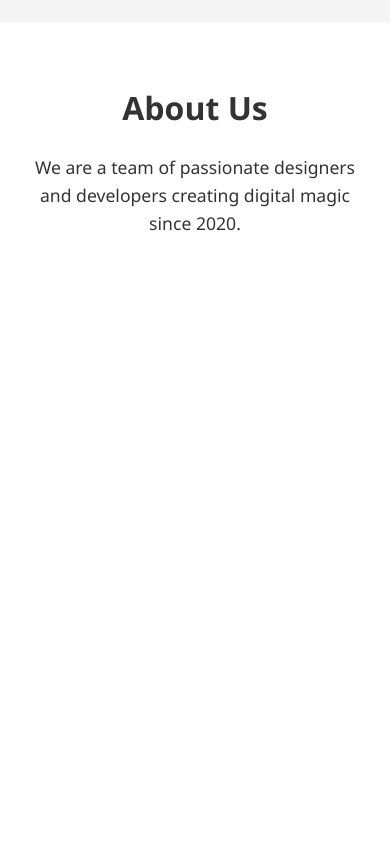
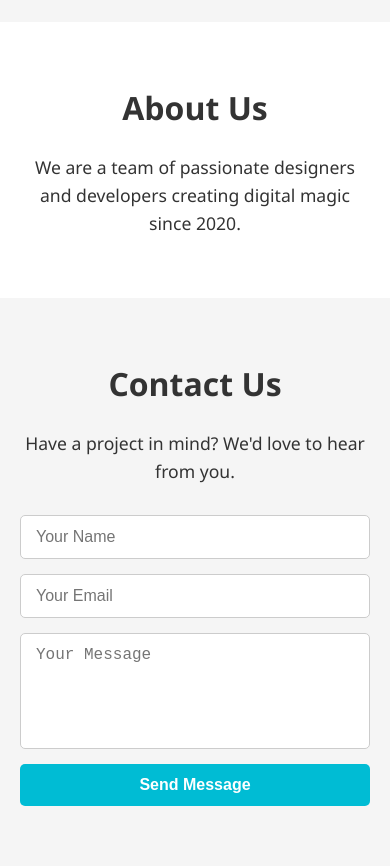
Before and after one commit to rafikakhatun/Responsive-landing-page, a plain HTML site: page index.html in a window 390 px wide. Shown: the part 1562-2428 px from the top of the page. Before the commit the page ends 1860 px from the top, so only its background shows below. Drawn offline with Linux system fonts and the light colour scheme.

Commit message:
Add Contact Us section with responsive layout

```diff
--- a/index.html
+++ b/index.html
@@ -55,6 +55,19 @@
     <p>We are a team of passionate designers and developers creating digital magic since 2020.</p>
   </section>
 
+    <!-- Contact Section -->
+<section class="contact" id="contact">
+  <h3>Contact Us</h3>
+  <p>Have a project in mind? We'd love to hear from you.</p>
+  <form class="contact-form">
+    <input type="text" placeholder="Your Name" required />
+    <input type="email" placeholder="Your Email" required />
+    <textarea rows="5" placeholder="Your Message" required></textarea>
+    <button type="submit" class="btn">Send Message</button>
+  </form>
+</section>
+
+
 
 
 
--- a/style.css
+++ b/style.css
@@ -111,3 +111,53 @@ body {
   margin: auto;
   font-size: 1.1rem;
 }
+
+
+/* Contact */
+.contact {
+  padding: 60px 20px;
+  background: #f5f5f5;
+  text-align: center;
+}
+.contact h3 {
+  font-size: 2rem;
+  margin-bottom: 20px;
+}
+.contact p {
+  font-size: 1.1rem;
+  margin-bottom: 30px;
+}
+.contact-form {
+  max-width: 600px;
+  margin: auto;
+  display: flex;
+  flex-direction: column;
+  gap: 15px;
+}
+.contact-form input,
+.contact-form textarea {
+  padding: 12px 15px;
+  font-size: 1rem;
+  border: 1px solid #ccc;
+  border-radius: 5px;
+  resize: none;
+}
+.contact-form input:focus,
+.contact-form textarea:focus {
+  border-color: #00bcd4;
+  outline: none;
+}
+.contact-form button {
+  background: #00bcd4;
+  color: white;
+  padding: 12px;
+  font-size: 1rem;
+  border: none;
+  border-radius: 5px;
+  cursor: pointer;
+  font-weight: bold;
+  transition: background 0.3s ease;
+}
+.contact-form button:hover {
+  background: #0097a7;
+}
```
